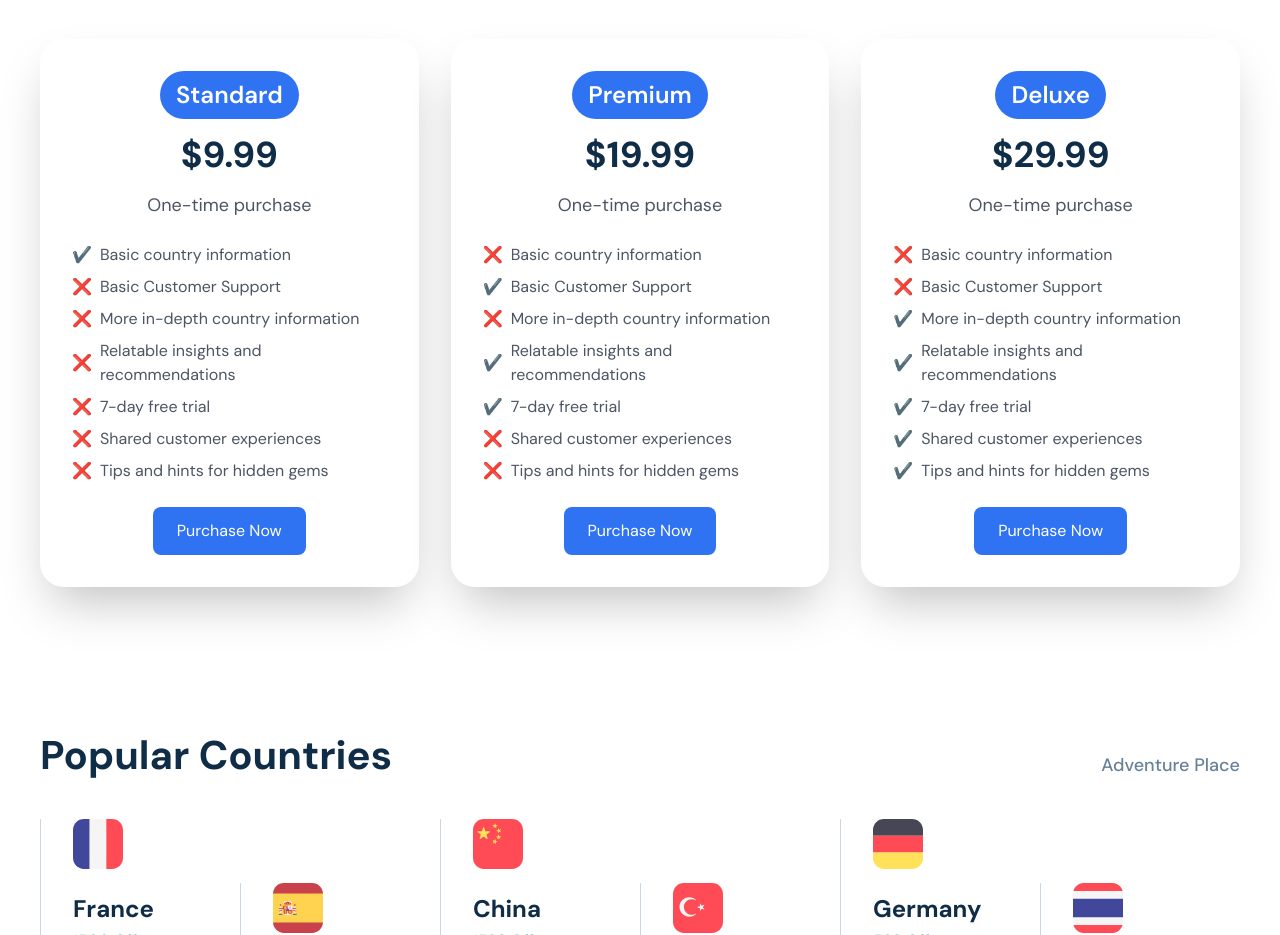
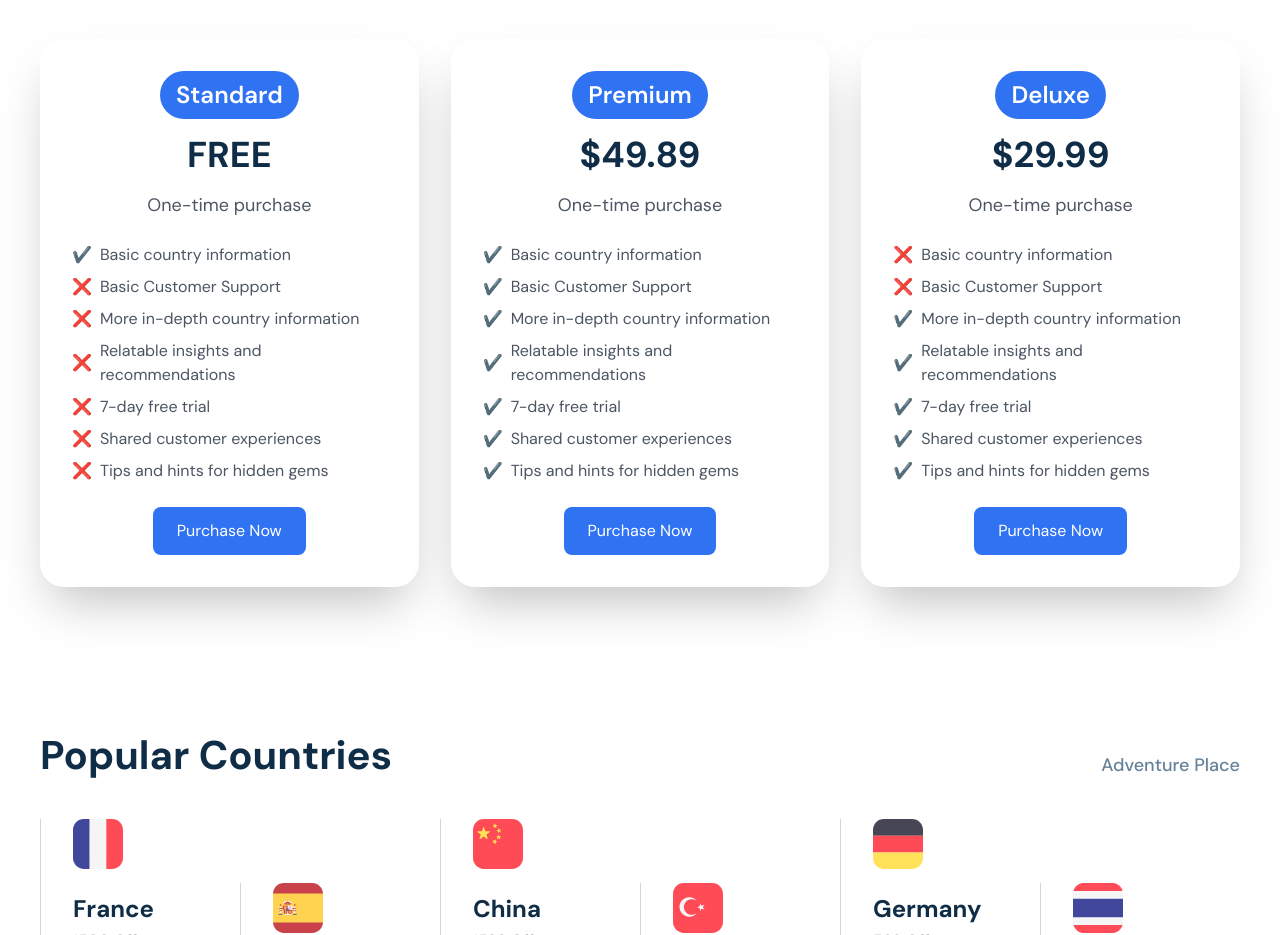
Before and after one commit to NSCC-ITC-Winter2025-WEBD3031-700-MCa/webd3031-project-culturalcompass, a Next.js app: page / in a window 1280 px wide. Shown: the part 1500-2435 px from the top of the page. Built offline with nearby package versions, Linux system fonts and the light colour scheme.

Commit message:
fix(index.tsx): update premium details

```diff
--- a/src/components/Home/Features/index.tsx
+++ b/src/components/Home/Features/index.tsx
@@ -16,13 +16,13 @@ const PricingSection = () => {
   const plans = [
     {
       name: "Standard",
-      price: "$9.99",
+      price: "FREE",
       items: [true, false, false, false, false, false, false],
     },
     {
       name: "Premium",
-      price: "$19.99",
-      items: [false, true, false, true, true, false, false, true, true, true], // Represents the availability of the features in the Premium plan
+      price: "$49.89",
+      items: [true, true, true, true, true, true, true, true],
     },
     {
       name: "Deluxe",
```
